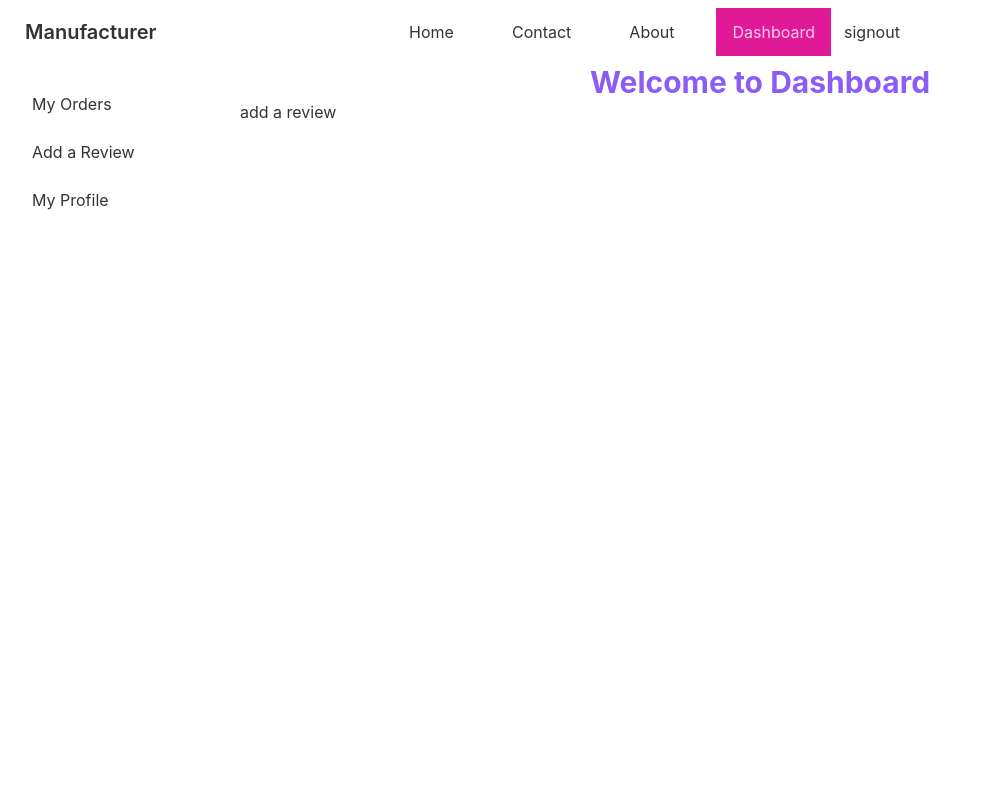
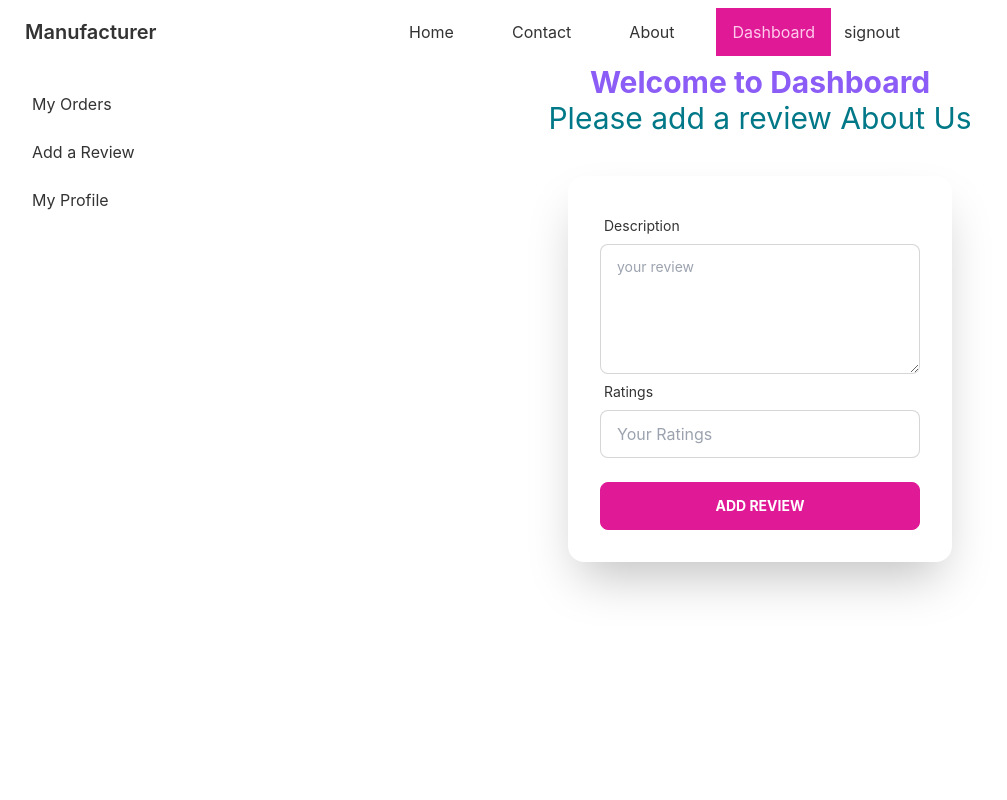
Before and after one commit to souravpodder/client-side-main-manufacturing-website, a React (Create React App) app: page /dashboard/addReview in a window 1280 px wide. Shown: the top 800 px of the page, without its empty margins (0-1007 px from the left). Built offline with nearby package versions, Linux system fonts and the light colour scheme; no server answers; sample sign-in values are in the browser's storage.

Commit message:
review in dashboard and review section added

```diff
--- a/src/pages/Dashboard/AddReview.js
+++ b/src/pages/Dashboard/AddReview.js
@@ -1,9 +1,62 @@
 import React from 'react';
+import { useAuthState } from 'react-firebase-hooks/auth';
+import { toast } from 'react-toastify';
+import auth from '../../firebase.init';
 
 const AddReview = () => {
+  const [user, loading] = useAuthState(auth);
+  const handleReview = (event) => {
+    event.preventDefault();
+    const review = event.target.review?.value;
+    const ratings = event.target.ratings?.value;
+    const reviewDetails = {
+      reviewerName: user.displayName,
+      review,
+      ratings,
+    }
+
+    fetch('http://localhost:5000/addreview', {
+      method: 'POST',
+      headers: {
+        'Content-type': 'application/json'
+      },
+      body: JSON.stringify(reviewDetails)
+    })
+      .then(res => res.json())
+      .then(data => {
+        toast('Your Review has been recorded');
+      })
+
+  }
   return (
     <div>
-      <p>add a review</p>
+      <p className='text-3xl text-center text-secondary'>Please add a review About Us</p>
+      <div className='h-90 flex justify-center mt-10'>
+        <div class="card flex-shrink-0 w-full max-w-sm shadow-2xl bg-base-100">
+          <div class="card-body">
+            <form onSubmit={handleReview}>
+              <div class="form-control">
+                <label class="label">
+                  <span class="label-text">Description</span>
+                </label>
+                <textarea type="text" placeholder="your review" name='review' class="input input-bordered textarea h-[130px]" required ></textarea>
+              </div>
+              <div class="form-control">
+                <label class="label">
+                  <span class="label-text">Ratings</span>
+                </label>
+                <input type="text" placeholder="Your Ratings" name='ratings' class="input input-bordered" required />
+
+              </div>
+              <div class="form-control mt-6">
+                <button class="btn btn-primary font-bold text-white" type='submit'>Add Review</button>
+              </div>
+            </form>
+
+          </div>
+        </div>
+
+      </div>
     </div>
   );
 };
--- a/src/pages/Home/Home.js
+++ b/src/pages/Home/Home.js
@@ -2,6 +2,7 @@ import React from 'react';
 import Banner from './Banner/Banner';
 import BusinessSummary from './BusinessSummary/BusinessSummary';
 import Parts from './Parts/Parts';
+import Reviews from './Reviews/Reviews';
 
 const Home = () => {
   return (
@@ -9,6 +10,7 @@ const Home = () => {
       <Banner />
       <Parts />
       <BusinessSummary />
+      <Reviews />
     </div>
   );
 };
--- /dev/null
+++ b/src/pages/Home/Reviews/Review.js
@@ -0,0 +1,18 @@
+import React from 'react';
+
+const Review = ({ singlereview }) => {
+  const { reviewerName, review, ratings } = singlereview;
+  return (
+    <div>
+      <div class="card w-96 h-full bg-base-100 shadow-xl">
+        <div class="card-body">
+          <h2 class="card-title">{reviewerName}</h2>
+          <p>""{review}""</p>
+          <p><span className='font-bold'>Ratings:</span> {ratings} stars</p>
+        </div>
+      </div>
+    </div>
+  );
+};
+
+export default Review;
--- /dev/null
+++ b/src/pages/Home/Reviews/Reviews.js
@@ -0,0 +1,26 @@
+import React, { useEffect, useState } from 'react';
+import Review from './Review';
+
+const Reviews = () => {
+  const [reviews, setReviews] = useState([]);
+  useEffect(() => {
+    fetch('http://localhost:5000/reviews')
+      .then(res => res.json())
+      .then(data => {
+        setReviews(data)
+      })
+  }, [])
+  return (
+    <>
+      <h3 className='text-3xl text-center text-violet-700 mt-10'> Customer Reviews</h3>
+      <div className='grid grid-cols-1 md:grid-cols-2 lg:grid-cols-3 p-10 gap-4 w-full'>
+        {
+          reviews.map(singlereview => <Review key={singlereview._id} singlereview={singlereview}></Review>)
+        }
+      </div>
+    </>
+
+  );
+};
+
+export default Reviews;
```
